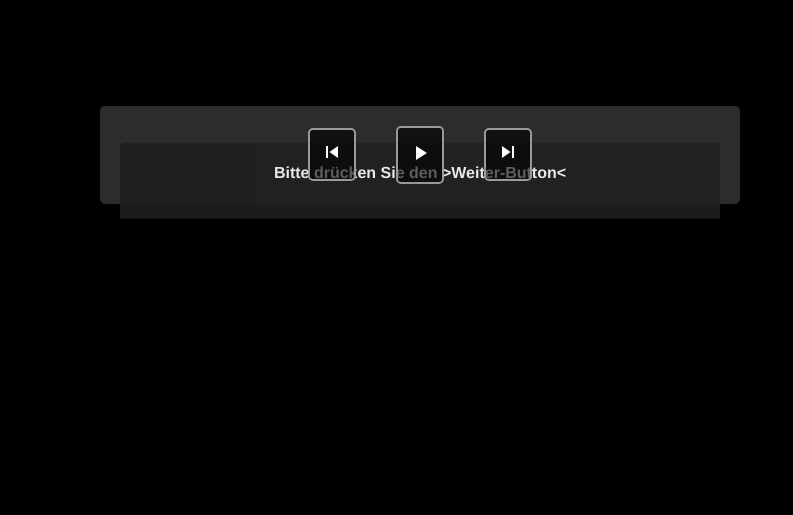
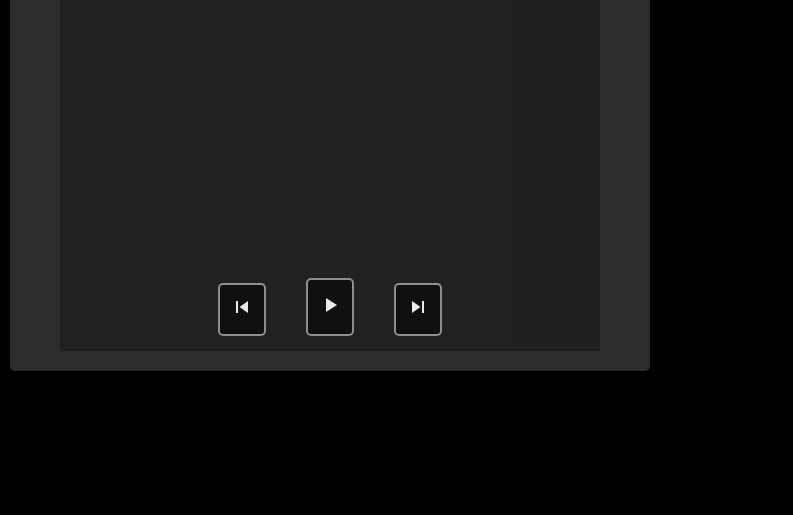
Before and after one commit to M404ttis/Speechbert, a plain HTML site: page index.html in a window 1280 px wide. Shown: the part 285-800 px from the top of the page, without its empty margins (0-793 px from the left). Drawn offline with Linux system fonts and the light colour scheme; no server answers.

Commit message:
adds style to player; allows immediate click on play button after initial API call; changes playbtn icon when clicked

```diff
--- a/index.html
+++ b/index.html
@@ -34,23 +34,25 @@
         }
 
         .audio-container{
+            display: flex;
             justify-content: center;
             width: 40em;
+            height: 27em;
             background-color: #2c2b2e;
             border-radius: 5px;
             /* box-shadow: 0 20px 20px 0 rgba(255, 255, 255, 1); */
-            display: flex;
             padding: 20px 30px;
-            position: relative;
-            margin: 100px;
+            /* position: relative; */
+            margin: 10px;
             z-index: 10;
         }
 
         .navigation{
             display: flex;
-            align-items: center;
+            align-items: end;
             justify-content: center;
-            z-index: 1;
+            /* z-index: 1; */
+            margin: 0 0 15px 0;
         }
 
         .action-btn{
@@ -74,24 +76,26 @@
         }
 
         .audio-info{
+            display: grid;
             background-color: #202022;
             border-radius: 5px 5px 0 0 ;
-            position: absolute;
+            /* position: absolute; */
             top: 0;
             left: 20px;
             width: calc(100% - 40px);
             opacity: .9;
-            transform: translateY(48%);
+            /* transform: translateY(48%); */
             justify-items: center;
-            display: grid;
         }
 
         .speechebert-list-item{
             cursor: pointer;
+            padding: 4px 0;
         }
 
         .speechebert-list-item:hover{
             background-color: #99999c;
+            border-radius: 4px;
         }
 
 
@@ -103,31 +107,33 @@
     <!-- Contains the whole PLayer -->
     <div class="audio-container">
         <div class="audio-info">
-            <h4 id="title">'Bitte wählen Sie einen Feed'</h4>
+            <h4 id="title"></h4>
             <div class="feed-list-container">
                 <ul class="feed-list Speechbert-ul"></ul>
             </div>
-        </div>
-        <audio src="https://zon-speechbert-production.s3.eu-central-1.amazonaws.…b66458d95280af6aa3f4aab730d6db0ea4bab44bf086a41fb6c6edc2.mp3" id="speechbertAudio"></audio>
+            <audio src="" id="speechbertAudio" ></audio>
             <div class="navigation">
                 <div id="prev" class="action-btn">
                     <span class="material-icons">skip_previous</span>
                 </div>
                 <div id="play" class="action-btn action-btn-big">
-                <span class="material-icons">play_arrow</span>
+                    <span id=playPauseSpan  class="material-icons">play_arrow</span>
                 </div>
                 <div id="next" class="action-btn">
                     <span class="material-icons">skip_next</span>
                 </div>
             </div>
         </div>
+        <!-- <img id="feedPicture" src="" alt=""> -->
+    </div>
 
     <script>
         const api_url = 'https://speech.zeit.de/api/feeds/playlist/neue-nachrichten-test'
 
         // Initiate Arrays for AudioFeed titles and urls
-        let audioFeedTitles = []
-        let audioFeedUrls = []
+        let audioFeedTitles = [];
+        let audioFeedUrls = [];
+        let pictureFeedUrls = [];
 
         async function getAudio(){
         const response = await fetch(api_url);
@@ -140,10 +146,12 @@
             let feeds = element.items[0]
             // console.log(Object.keys(feeds))
             const {uuid, title, description, supertitle, webUrl, image, url, type} = feeds
-            // console.log(title)
+            // console.log(image)
             // console.log(url)
             audioFeedTitles.push(title);
             audioFeedUrls.push(url);
+            // image == "" || image == undefined ? pictureFeedUrls.push("") : pictureFeedUrls.push(`"${image}"`);
+            // pictureFeedUrls.push(image);
 
             // populate feedList
             function createListItemForFeed(feedTitle){
@@ -171,28 +179,37 @@
         const title = document.querySelector('#title');
         // const feedListItems = document.querySelector('.speechebert-list-item');
         const feedListItems = document.getElementsByClassName('speechebert-list-item');
+        // const feedPic = document.querySelector('#feedPicture');
+        const playPause = document.querySelector('#playPauseSpan')
+
 
         // don't loose at which audioFeed I'm at
         let audioFeedIndex = 0
 
         // load the audioFeed into DOM
-        loadAudioFeed(audioFeedTitles[audioFeedIndex], audioFeedUrls[audioFeedIndex] );
+        loadAudioFeed(audioFeedTitles[audioFeedIndex], audioFeedUrls[audioFeedIndex] /*, pictureFeedUrls[audioFeedIndex] */ );
 
         // update audio Player Details
-        function loadAudioFeed(currentTitle = "Bitte drücken Sie den >Weiter-Button<", currentUrl){
+        function loadAudioFeed(currentTitle = "Welchen Feed möchten Sie hören?", currentUrl, currentPicture){
             title.innerText = currentTitle;
             // title.innerText ? "Bitte >weiter-Button< drücken" : currentTitle
             audio.src = currentUrl;
+            // feedPic.src = currentPicture;
         }
 
         function playFeed(){
             audioContainer.classList.add('play')
+            loadAudioFeed(audioFeedTitles[audioFeedIndex], audioFeedUrls[audioFeedIndex] );
             audio.play();
+            // playBtn.firstChild.innerHTML = 'pause'
+            playPause.innerText = 'pause';
         }
 
         function pauseFeed(){
             audioContainer.classList.remove('play');
             audio.pause();
+            // playBtn.firstChild.innerHTML = 'play_arrow'
+            playPause.innerText = 'play_arrow';
         }
 
         function prevAudioFeed(){
```
Lines whose indentation alone changed are shown as unchanged.
